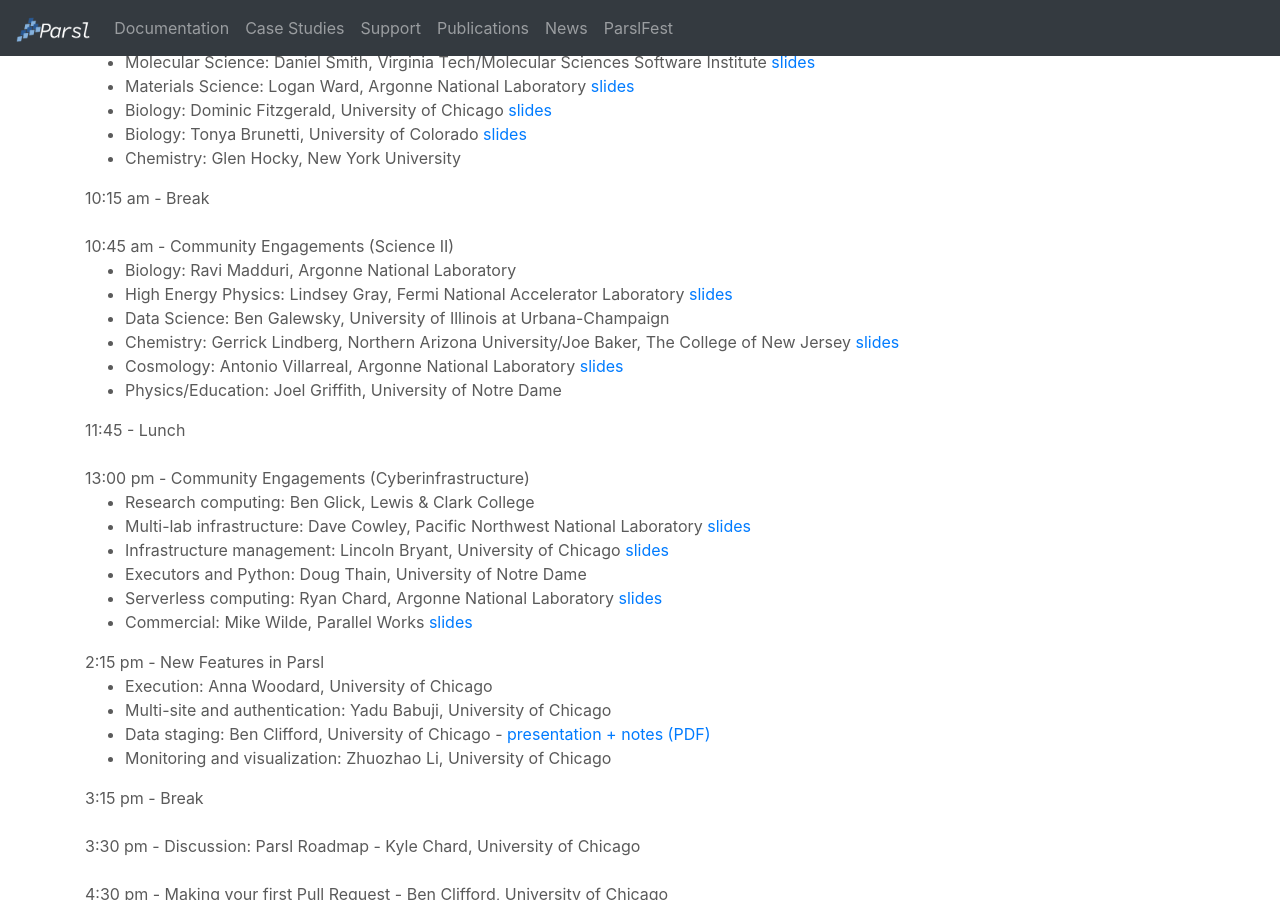
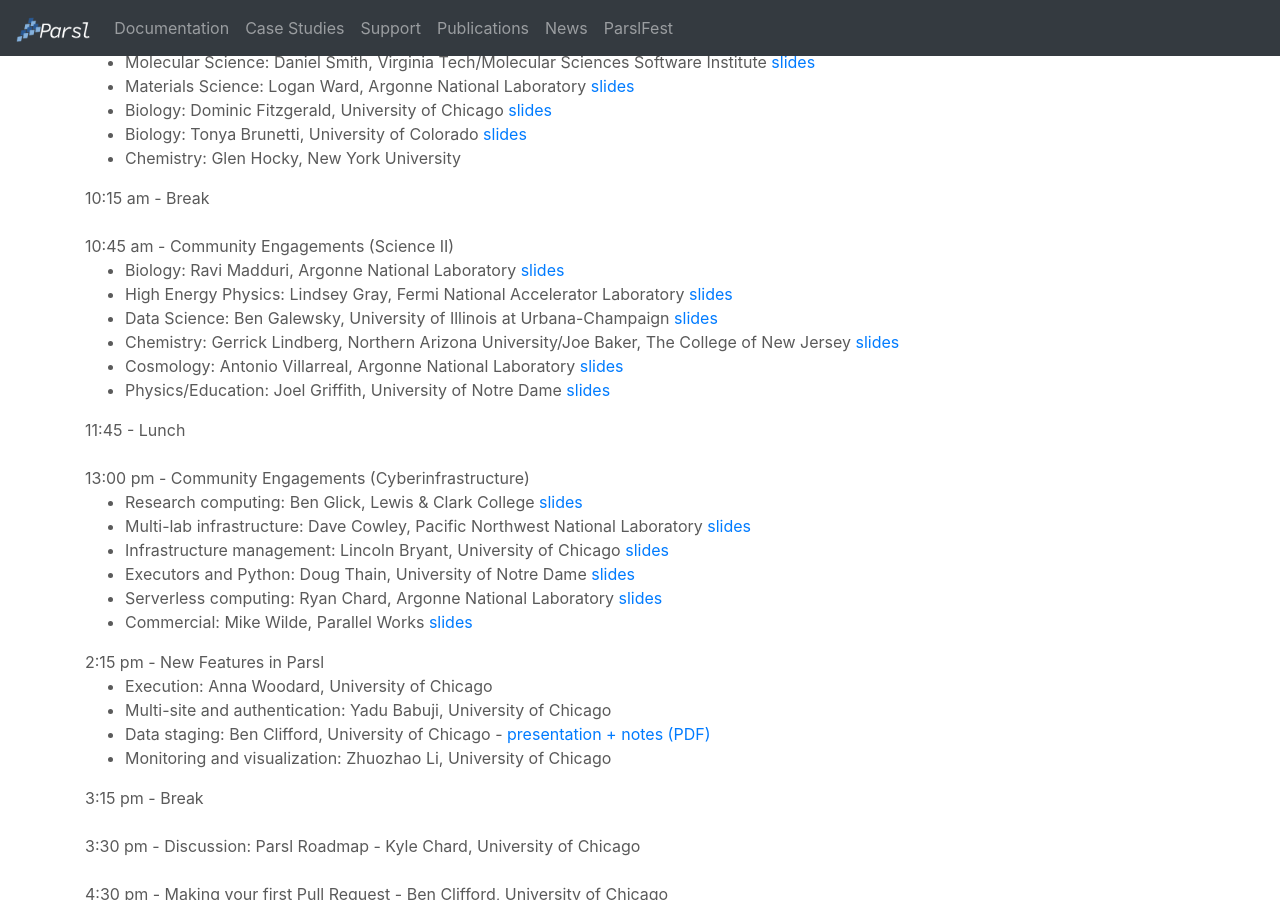
Before and after one commit to Parsl/parsl.github.io, a Jekyll site: the page built from parslfest.html, in a window 1280 px wide and 900 px high, scrolled down 1097 px. Built offline with Jekyll 4.4.1, drawn with Linux system fonts in a browser that asks for light colours.

Commit message:
More slides

```diff
--- a/parslfest.html
+++ b/parslfest.html
@@ -53,22 +53,22 @@
 
       10:45 am - Community Engagements (Science II)
       <ul>
-        <li>Biology: Ravi Madduri, Argonne National Laboratory</li>
+        <li>Biology: Ravi Madduri, Argonne National Laboratory <a href='https://drive.google.com/open?id=1YKaF9QtM8pR9cIRIudCIsdMiXLz2gYyg'>slides</a></li>
         <li>High Energy Physics: Lindsey Gray, Fermi National Accelerator Laboratory <a href='https://drive.google.com/open?id=16vtszu4pZSdFHE2ouZsl-Fs6n5iAmDDa'>slides</a></li>
-        <li>Data Science: Ben Galewsky, University of Illinois at Urbana-Champaign</li>
+        <li>Data Science: Ben Galewsky, University of Illinois at Urbana-Champaign <a href='https://drive.google.com/open?id=1x0dNZG46L9MtVgO2_A4hRnNIjN4ijEFW'>slides</a></li>
         <li>Chemistry: Gerrick Lindberg, Northern Arizona University/Joe Baker, The College of New Jersey <a href='https://drive.google.com/open?id=1A2FFHNGBpoaQ1KNTsdgYadBU9ZqjKWBZ'>slides</a></li>
         <li>Cosmology: Antonio Villarreal, Argonne National Laboratory <a href='https://drive.google.com/open?id=1rV9bqxr4LNsTyXlavZah4jy7qSa1is-9'>slides</a></li>
-        <li>Physics/Education: Joel Griffith, University of Notre Dame</li>
+        <li>Physics/Education: Joel Griffith, University of Notre Dame <a href='https://drive.google.com/open?id=1mriamzPp-aMLAfP2Pnbq4SsZZqNE6BJ7'>slides</a></li>
       </ul>
 
       11:45 - Lunch <br /><br />
 
       13:00 pm - Community Engagements (Cyberinfrastructure)
       <ul>
-          <li>Research computing: Ben Glick, Lewis &amp; Clark College</li>
+          <li>Research computing: Ben Glick, Lewis &amp; Clark College <a href='https://drive.google.com/open?id=1fSQ1j_2rl8-IoQLoItyi8jhOopY3xpK9'>slides</a></li>
           <li>Multi-lab infrastructure: Dave Cowley, Pacific Northwest National Laboratory <a href='https://drive.google.com/open?id=11-S2MYB11X07ORCnwHORBDrIZk0GI3hE'>slides</a></li>
           <li>Infrastructure management: Lincoln Bryant, University of Chicago <a href='https://drive.google.com/open?id=1AAkO_yEXlMuBVCnUWCXsaQM3l_ZobL9m'>slides</a></li>
-          <li>Executors and Python: Doug Thain, University of Notre Dame</li>
+          <li>Executors and Python: Doug Thain, University of Notre Dame <a href='https://drive.google.com/open?id=14FO0c-Mn2_dc8KJ8byBEnWN2rPNjuky_'>slides</a></li>
           <li>Serverless computing: Ryan Chard, Argonne National Laboratory <a href='https://drive.google.com/open?id=1-49kcdZCWUOskVCBiP1MaTDTIbMr8XOi'>slides</a></li>
           <li>Commercial: Mike Wilde, Parallel Works <a href='https://drive.google.com/open?id=1Fq2_gY-xldg0kNiEkVZqwos0A6FYV4FS'>slides</a></li>
       </ul>
```
